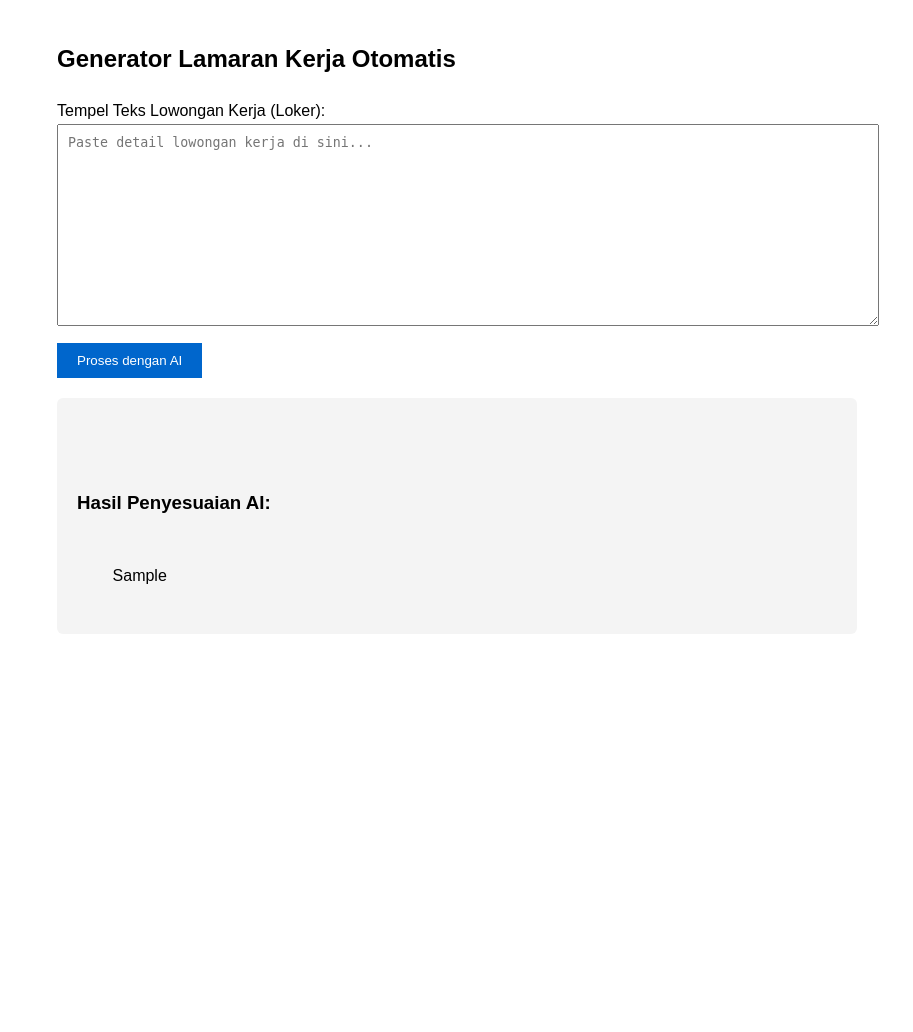
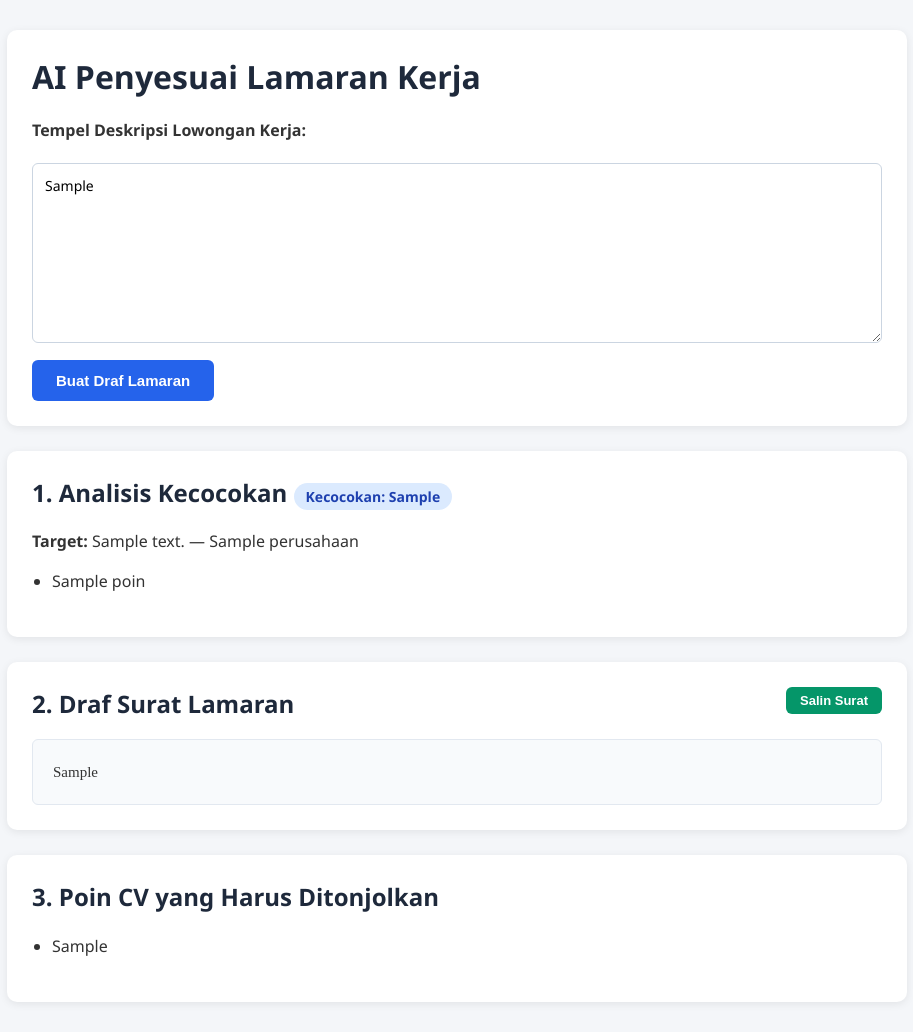
Before and after one commit to wwibi11/i-job-application-assistant, a Flask app: template templates/index.html in a window 1280 px wide. Shown: the whole page, without its empty margins (183-1096 px from the left). Before the commit the page ends 584 px from the top, so only its background shows below. Run offline with Flask 3, Linux system fonts and the light colour scheme; the template is opened without the code that fills it: most values are stand-ins (such as "Sample title", 1, 10 or a date in 2020).

Commit message:
memperbaiki tata letak index

```diff
--- a/templates/index.html
+++ b/templates/index.html
@@ -2,27 +2,76 @@
 <html lang="id">
 <head>
     <meta charset="UTF-8">
-    <title>AI Otomatisasi Lamaran Kerja</title>
+    <meta name="viewport" content="width=device-width, initial-scale=1.0">
+    <title>AI Job Application Assistant</title>
     <style>
-        body { font-family: sans-serif; max-width: 800px; margin: 40px auto; padding: 0 20px; line-height: 1.6; }
-        textarea { width: 100%; height: 180px; padding: 10px; margin-bottom: 10px; }
-        button { padding: 10px 20px; background: #0066cc; color: white; border: none; cursor: pointer; }
-        .hasil { background: #f4f4f4; padding: 20px; margin-top: 20px; white-space: pre-wrap; border-radius: 6px; }
+        body { font-family: 'Segoe UI', Tahoma, Geneva, Verdana, sans-serif; background: #f4f6f9; color: #333; max-width: 900px; margin: 30px auto; padding: 0 20px; }
+        .card { background: #fff; padding: 25px; border-radius: 10px; box-shadow: 0 2px 8px rgba(0,0,0,0.08); margin-bottom: 25px; }
+        h1, h2, h3 { color: #1e293b; margin-top: 0; }
+        textarea { width: 100%; height: 180px; padding: 12px; border: 1px solid #cbd5e1; border-radius: 6px; font-family: inherit; font-size: 14px; box-sizing: border-box; }
+        button { background: #2563eb; color: #fff; border: none; padding: 12px 24px; border-radius: 6px; font-size: 15px; cursor: pointer; margin-top: 12px; font-weight: 600; }
+        button:hover { background: #1d4ed8; }
+        .btn-copy { background: #059669; padding: 6px 14px; font-size: 13px; float: right; margin-top: 0; }
+        .btn-copy:hover { background: #047857; }
+        .badge { display: inline-block; background: #dbeafe; color: #1e40af; padding: 4px 12px; border-radius: 20px; font-weight: bold; font-size: 14px; }
+        .surat-box { background: #f8fafc; border: 1px solid #e2e8f0; padding: 20px; border-radius: 6px; white-space: pre-wrap; line-height: 1.6; font-family: 'Times New Roman', Times, serif; font-size: 15px; }
+        .error { background: #fee2e2; color: #991b1b; padding: 15px; border-radius: 6px; margin-bottom: 20px; }
+        ul { line-height: 1.7; padding-left: 20px; }
     </style>
 </head>
 <body>
-    <h2>Generator Lamaran Kerja Otomatis</h2>
-    <form method="POST">
-        <label>Tempel Teks Lowongan Kerja (Loker):</label><br>
-        <textarea name="info_loker" placeholder="Paste detail lowongan kerja di sini..." required></textarea><br>
-        <button type="submit">Proses dengan AI</button>
-    </form>
 
-    {% if hasil_ai %}
-    <div class="hasil">
-        <h3>Hasil Penyesuaian AI:</h3>
-        {{ hasil_ai }}
+    <div class="card">
+        <h1>AI Penyesuai Lamaran Kerja</h1>
+        <form method="POST">
+            <label for="loker"><strong>Tempel Deskripsi Lowongan Kerja:</strong></label><br><br>
+            <textarea name="loker" id="loker" placeholder="Paste teks lowongan kerja di sini..." required>{{ loker_input }}</textarea>
+            <button type="submit">Buat Draf Lamaran</button>
+        </form>
+    </div>
+
+    {% if error_msg %}
+    <div class="error">{{ error_msg }}</div>
+    {% endif %}
+
+    {% if hasil %}
+    <!-- Bagian 1: Ringkasan & Analisis Kecocokan -->
+    <div class="card">
+        <h2>1. Analisis Kecocokan <span class="badge">Kecocokan: {{ hasil.skor_kecocokan }}</span></h2>
+        <p><strong>Target:</strong> {{ hasil.posisi }} — {{ hasil.perusahaan }}</p>
+        <ul>
+            {% for poin in hasil.analisis_kecocokan %}
+            <li>{{ poin }}</li>
+            {% endfor %}
+        </ul>
+    </div>
+
+    <!-- Bagian 2: Template Surat Lamaran -->
+    <div class="card">
+        <button class="btn-copy" onclick="copyText('surat-teks')">Salin Surat</button>
+        <h2>2. Draf Surat Lamaran</h2>
+        <div class="surat-box" id="surat-teks">{{ hasil.surat_lamaran }}</div>
+    </div>
+
+    <!-- Bagian 3: Poin CV -->
+    <div class="card">
+        <h2>3. Poin CV yang Harus Ditonjolkan</h2>
+        <ul>
+            {% for cv in hasil.poin_cv %}
+            <li>{{ cv }}</li>
+            {% endfor %}
+        </ul>
     </div>
     {% endif %}
+
+    <script>
+        function copyText(elementId) {
+            const text = document.getElementById(elementId).innerText;
+            navigator.clipboard.writeText(text).then(() => {
+                alert("Teks surat lamaran berhasil disalin!");
+            });
+        }
+    </script>
+
 </body>
 </html>
```
